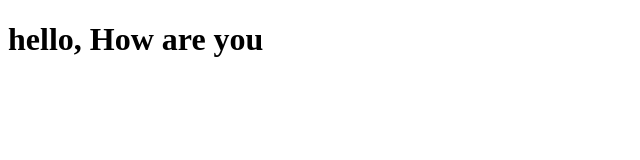
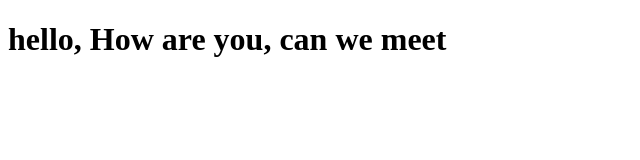
Before and after one commit to Chippy666/datewith-git--sample, a plain HTML site: page index.html in a window 1280 px wide. Shown: the whole page, without its empty margins (0-640 px from the left). Drawn offline with Linux system fonts and the light colour scheme.

Commit message:
Hello file modified

```diff
--- a/index.html
+++ b/index.html
@@ -6,6 +6,6 @@
     <title>Document</title>
 </head>
 <body>
-    <h1>hello, How are you</h1>
+    <h1>hello, How are you, can we meet</h1>
 </body>
 </html>
```
